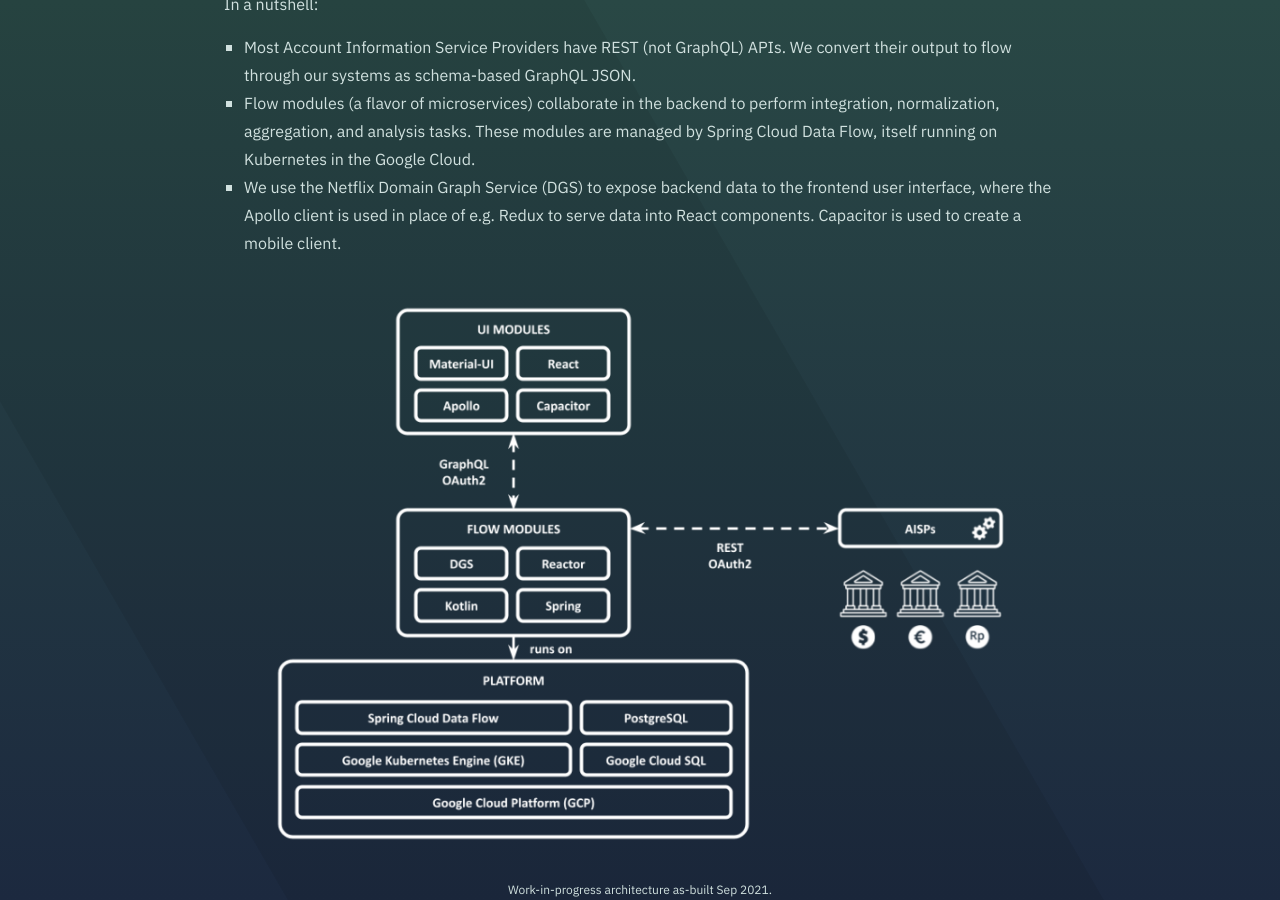
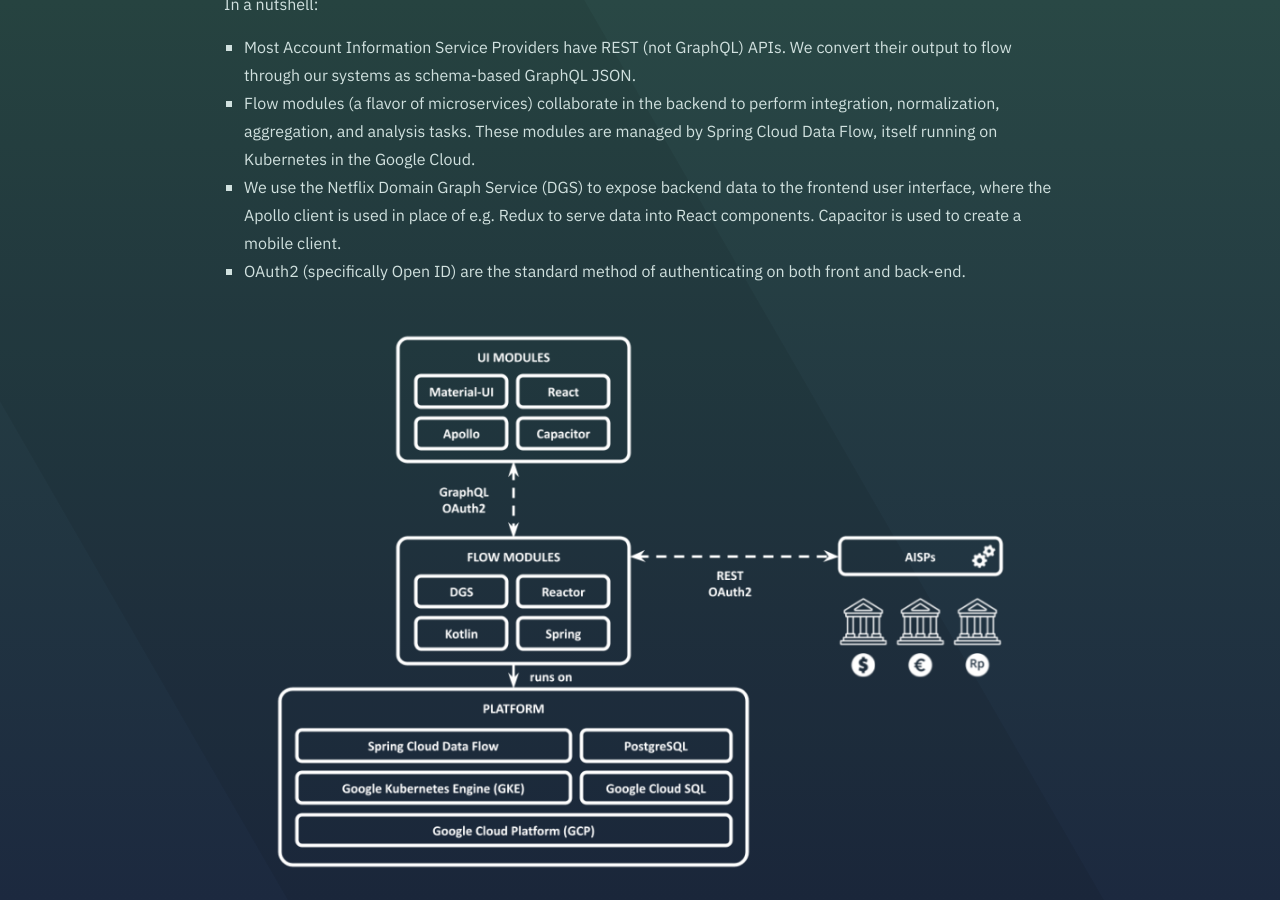
Before and after one commit to civis-mundi/civis-mundi.github.io, a Jekyll site: the page built from pages/demo.html, in a window 1280 px wide and 900 px high, scrolled down 786 px. Built offline with Jekyll 4.4.1, drawn with Linux system fonts in a browser that asks for light colours.

Commit message:
#2 Architecture.

```diff
--- a/pages/demo.html
+++ b/pages/demo.html
@@ -41,6 +41,7 @@
     <li>We use the Netflix Domain Graph Service (DGS) to expose backend data to the frontend user interface,
     where the Apollo client is used in place of e.g. Redux to serve data into React components.
     Capacitor is used to create a mobile client.</li>
+    <li>OAuth2 (specifically Open ID) are the standard method of authenticating on both front and back-end.</li>
 </ul>
 
 
```
